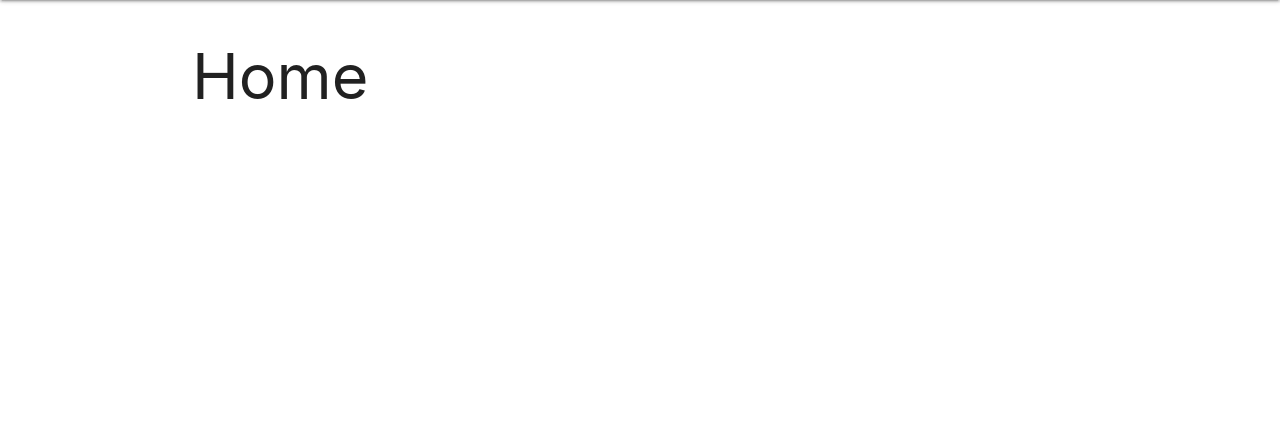
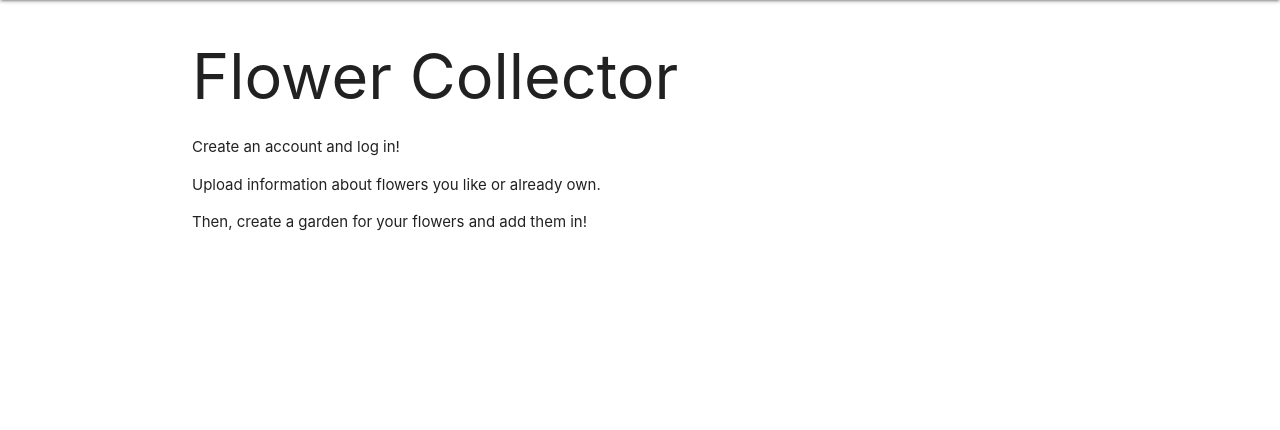
Before and after one commit to SaidNivek/flowercollector, a Django app: page / in a window 1280 px wide. Shown: the part 64-494 px from the top of the page. Run offline with Django 4.2, Linux system fonts and the light colour scheme.

Commit message:
Update copy in home.html

```diff
--- a/main_app/templates/home.html
+++ b/main_app/templates/home.html
@@ -1,8 +1,12 @@
 {% extends 'base.html' %}
 {% block content %}
 
-<body>
-    <h1>Home</h1>
-</body>
+
+    <h1>Flower Collector</h1>
+
+    <p>Create an account and log in!</p>
+    <p>Upload information about flowers you like or already own.</p>
+    <p>Then, create a garden for your flowers and add them in!</p>
+
 
 {% endblock %}
```
